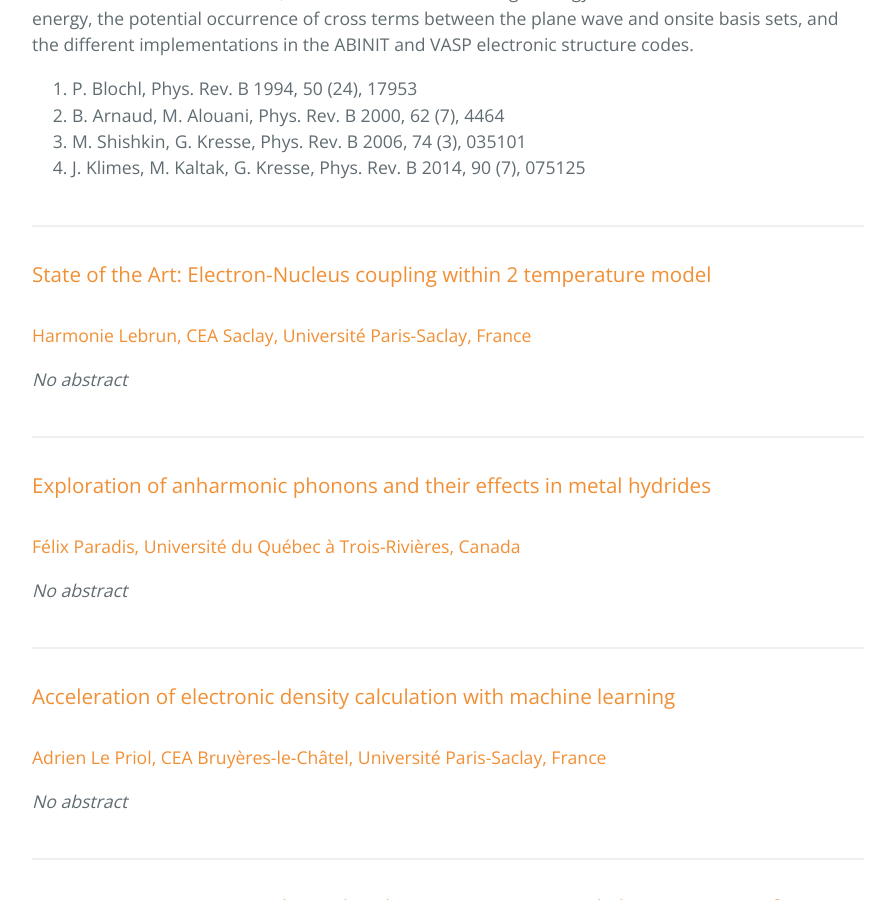
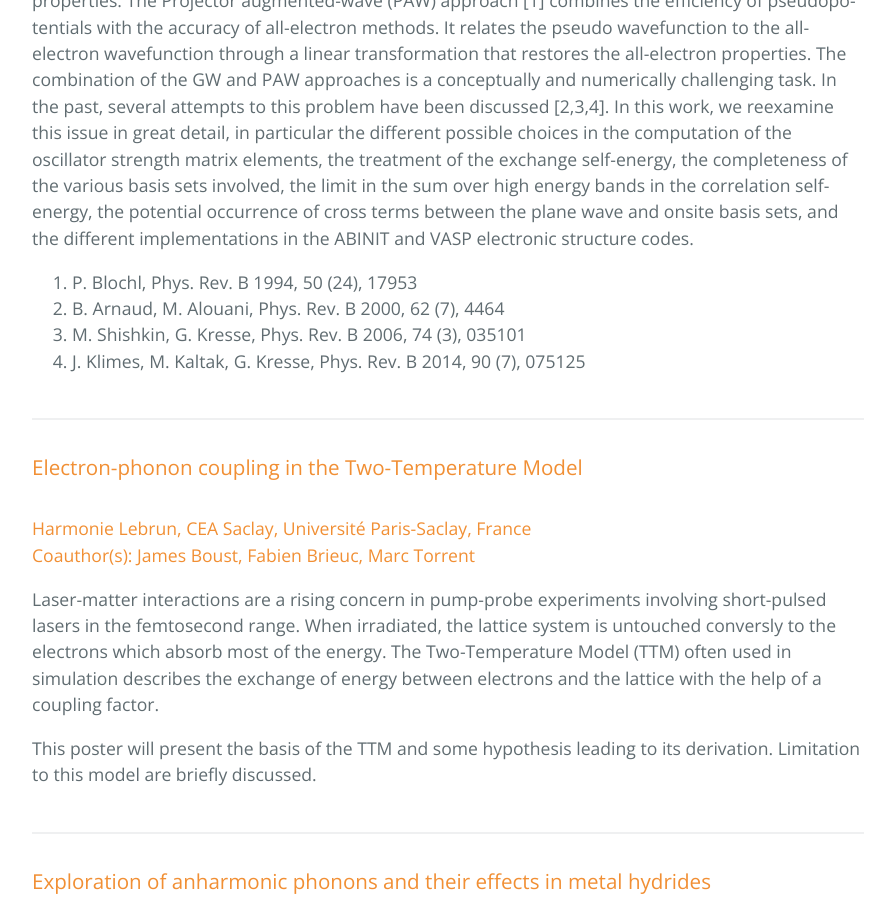
Before and after one commit to abinit/abidev2026, a Jekyll site: the page built from docs/abstracts.md, in a window 1280 px wide and 900 px high, scrolled down 17290 px. Shown: the whole window, without its empty margins (192-1087 px from the left). Built offline with Jekyll 4.4.1, drawn with Linux system fonts in a browser that asks for light colours; the repository's description, which GitHub fills in, is left out; some of the changed text lies outside the part shown.

Commit message:
Add more abstracts

```diff
--- a/docs/abstracts.md
+++ b/docs/abstracts.md
@@ -139,7 +139,13 @@ Abinit now fully supports thermal exchange-correlation functionals, with two new
  <a id="Boust"></a>
 ### Relaxed core PAW / Finite-temperature GWR
 #### James Boust, CEA Bruyères-le-Châtel, Université Paris-Saclay,
-_No abstract_
+In this talk, I will discuss two unrelated topics.
+
+First, I will motivate the implementation of the core relaxation in PAW (RC-PAW) for matter in extreme conditions.
+I will benchmark the newly developped RC-PAW approach in Abinit and apply it on aluminium and molybdenum.
+
+Second, I will give an overview of the current status of the GW code in real-space (GWR) for the specific case of non-zero temperatures.
+I will focus on the implementation in Abinit of optimized imaginary time/frequency grids -- minimax and discrete Lehmann representation.
 <br><br>
 
 <hr>
@@ -405,9 +411,11 @@ the ABINIT and VASP electronic structure codes.
 
 <hr>
  <a id="Lebrun_poster"></a>
-### State of the Art: Electron-Nucleus coupling within 2 temperature model
-#### Harmonie Lebrun, CEA Saclay, Université Paris-Saclay, France
-_No abstract_
+### Electron-phonon coupling in the Two-Temperature Model
+#### Harmonie Lebrun, CEA Saclay, Université Paris-Saclay, France<br>Coauthor(s): James Boust, Fabien Brieuc, Marc Torrent
+Laser-matter interactions are a rising concern in pump-probe experiments involving short-pulsed lasers in the femtosecond range. When irradiated, the lattice system is untouched conversly to the electrons which absorb most of the energy. The Two-Temperature Model (TTM) often used in simulation describes the exchange of energy between electrons and the lattice with the help of a coupling factor.
+
+This poster will present the basis of the TTM and some hypothesis leading to its derivation. Limitation to this model are briefly discussed.
 <br><br>
 
 <hr>
```
